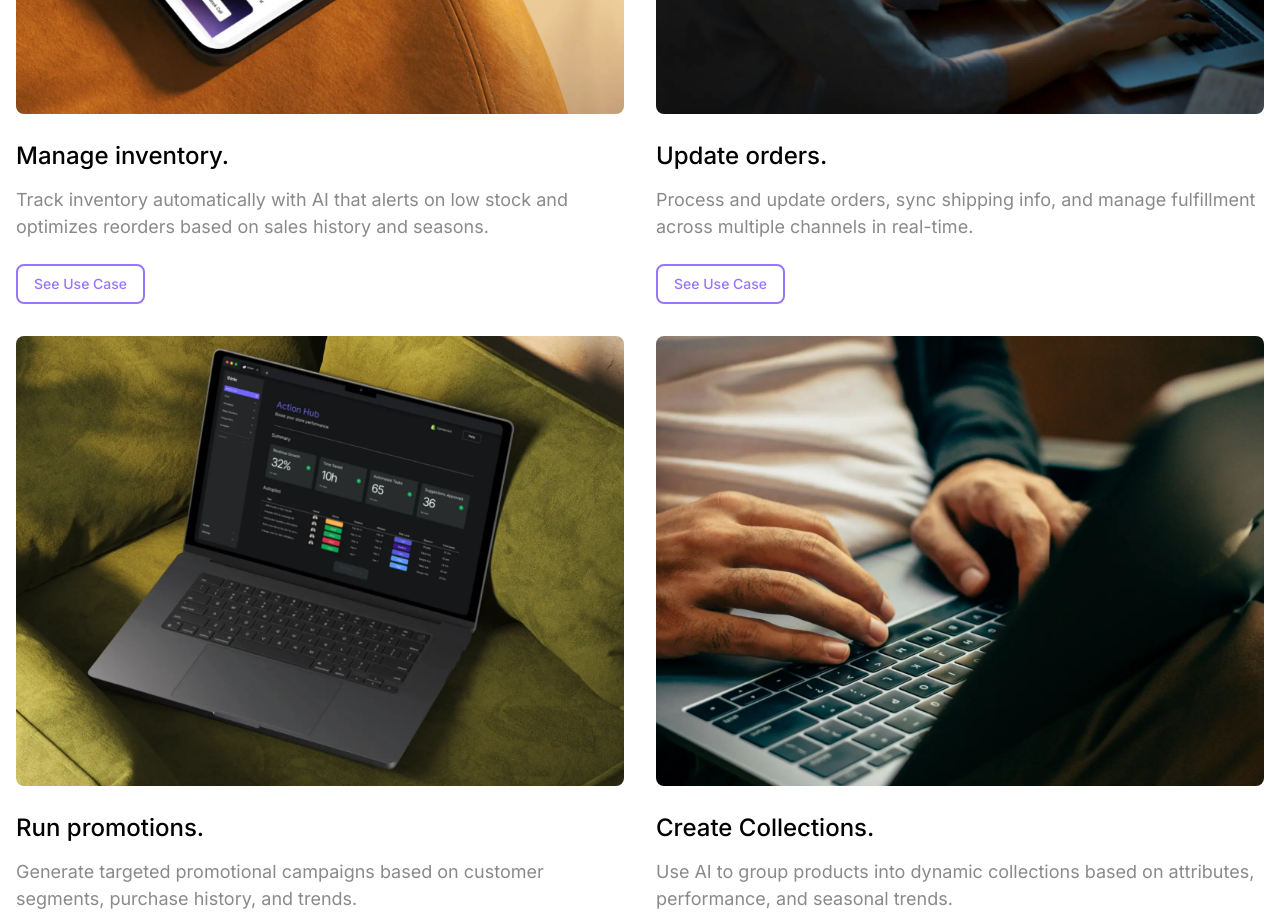
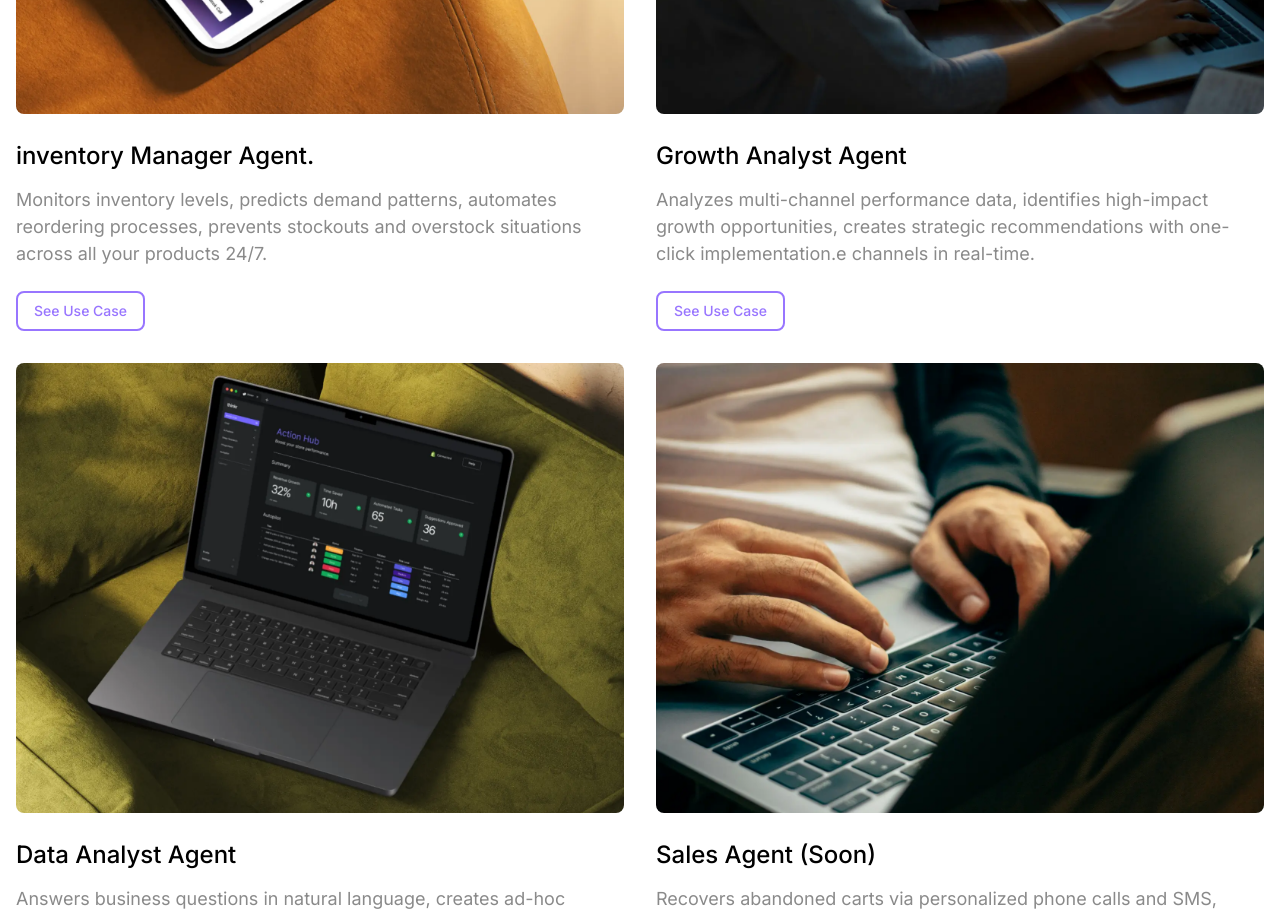
Before and after one commit to SailingSF/thinkr-landing, a Next.js app: page / in a window 1280 px wide. Shown: the part 3460-4376 px from the top of the page. Built offline with nearby package versions, Linux system fonts and the light colour scheme; no server answers.

Commit message:
change copy for features

```diff
--- a/src/components/Features.tsx
+++ b/src/components/Features.tsx
@@ -4,30 +4,30 @@ import Image from "next/image"
 
 const features = [
   {
-    title: "Manage inventory.",
+    title: "inventory Manager Agent.",
     description:
-      "Track inventory automatically with AI that alerts on low stock and optimizes reorders based on sales history and seasons.",
+      "Monitors inventory levels, predicts demand patterns, automates reordering processes, prevents stockouts and overstock situations across all your products 24/7.",
     href: "/learn-more#manage-inventory",
     image: "/usecases/ecommerce_agent_1.webp"
   },
   {
-    title: "Update orders.",
+    title: "Growth Analyst Agent",
     description:
-      "Process and update orders, sync shipping info, and manage fulfillment across multiple channels in real-time.",
+      "Analyzes multi-channel performance data, identifies high-impact growth opportunities, creates strategic recommendations with one-click implementation.e channels in real-time.",
     href: "/learn-more#update-orders",
     image: "/usecases/ecommerce_agent_3.webp"
   },
   {
-    title: "Run promotions.",
+    title: "Data Analyst Agent",
     description:
-      "Generate targeted promotional campaigns based on customer segments, purchase history, and trends.",
+      "Answers business questions in natural language, creates ad-hoc reports through chat, automates routine reporting tasks across all platforms daily now.",
     href: "/learn-more#run-promotions",
     image: "/usecases/ecommerce_agent_2.webp"
   },
   {
-    title: "Create Collections.",
+    title: "Sales Agent (Soon)",
     description:
-      "Use AI to group products into dynamic collections based on attributes, performance, and seasonal trends.",
+      "Recovers abandoned carts via personalized phone calls and SMS, engages customers with human-like conversations to convert lost sales revenue back 24/7.",
     href: "/learn-more#create-collections",
     image: "/usecases/ecommerce_agent_4.webp"
   },
```
